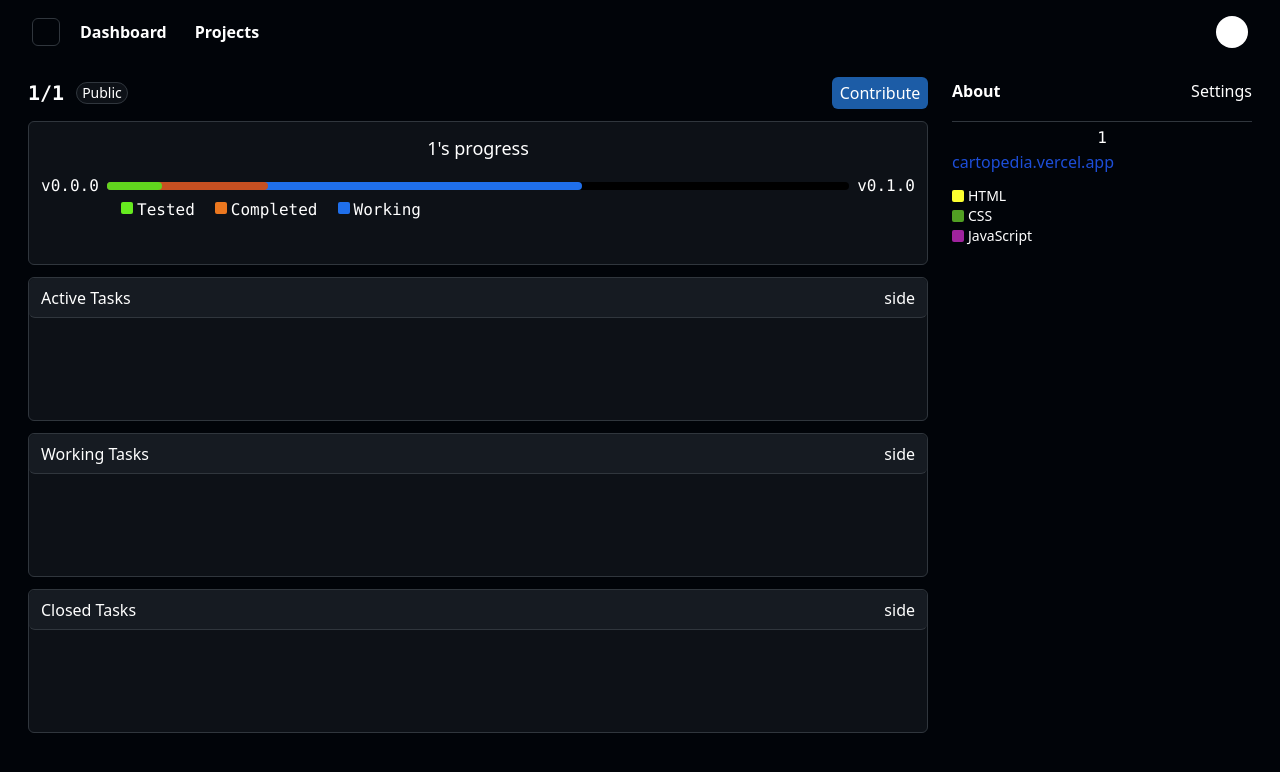
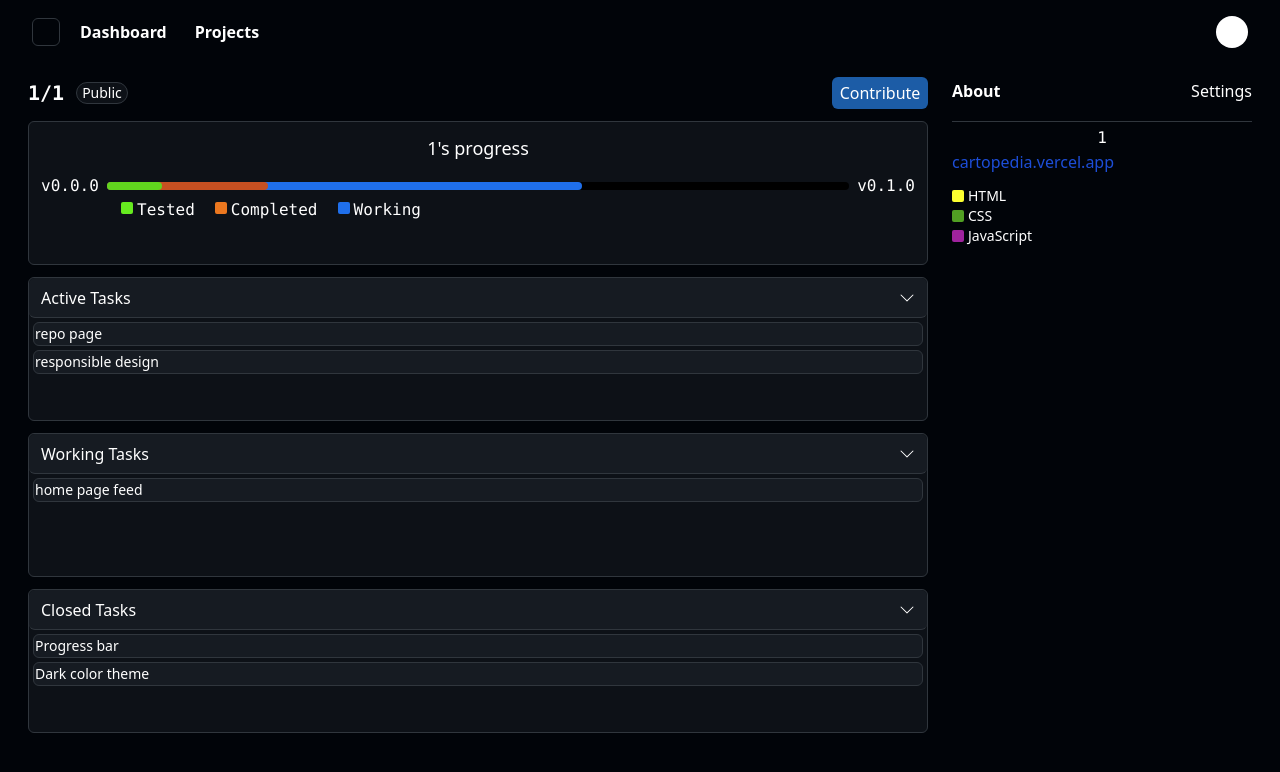
Before and after one commit to abancp/pithub-frontend, a Next.js app: page /1/1 in a window 1280 px wide. Shown: the top 772 px of the page. Built offline with nearby package versions, Linux system fonts and the light colour scheme.

Commit message:
username/reponam page and version page is ready

```diff
--- a/package.json
+++ b/package.json
@@ -17,6 +17,7 @@
     "next": "14.1.4",
     "next-client-cookies": "^1.1.1",
     "react": "^18",
+    "react-beautiful-dnd": "^13.1.1",
     "react-dom": "^18",
     "react-hook-form": "^7.51.2",
     "sonner": "^1.4.41",
--- a/src/app/[username]/[reponame]/page.tsx
+++ b/src/app/[username]/[reponame]/page.tsx
@@ -29,13 +29,13 @@ function page({ params: { reponame, username } }: RepoPageProps) {
               <Progress reponame={reponame} />
             </div>
           </div>
-        <Tasks stage='Active'/>
-        <Tasks stage='Working'/>
-        <Tasks stage='Closed'/>
+        <Tasks stage='Active' initialTasks={["repo page","responsible design"]}/>
+        <Tasks stage='Working' initialTasks={["home page feed"]}/>
+        <Tasks stage='Closed' initialTasks={["Progress bar","Dark color theme"]} />
         </div>
         <div className="w-[300px]">
           <div className='h-7 mb-4 flex items-center justify-between'>
-            <h3 className='font-bold'>About</h3>
+             <h3 className='font-bold'>About</h3>
             <h3>Settings</h3>
           </div>
           <hr className='border-[#30363D] mb-1' />
--- a/src/app/page.tsx
+++ b/src/app/page.tsx
@@ -4,7 +4,6 @@ export default function Home() {
   return (
     <main className="px-10  min-h-[calc(100vh-64px)] flex gap-3 text-white">
       <div className=" w-[20rem] bg-[#0D1117]">
-
       </div>
       <div className="w-[100%] h-fit grid gap-3 grid-flow-row grid-cols-2 grid-rows-5 ">
         <Repo />
--- /dev/null
+++ b/src/components/Tasks/Tasks/Task/Task.tsx
@@ -0,0 +1,11 @@
+import React from 'react'
+
+function Task({name}:{name:string}) {
+  return (
+    <div draggable className='rounded-md h-fit w-full bg-[#161B22] border border-[#30363D]'>
+      <h4 className='m-[1px] font-light  text-sm'>{name}</h4>
+    </div>
+  )
+}
+
+export default Task
--- a/src/components/Tasks/Tasks/Tasks.tsx
+++ b/src/components/Tasks/Tasks/Tasks.tsx
@@ -1,14 +1,28 @@
 'use client'
-import React,{useState} from 'react'
+import React, { useState } from 'react'
+import Task from './Task/Task'
 
-function Tasks({stage}:{stage:string}) {
-    const [showFull,setShowFull] = useState<boolean>(true)
+function Tasks({ stage,initialTasks }: { stage: string,initialTasks:string[] }) {
+    const [showFull, setShowFull] = useState<boolean>(true)
+    const [tasks, setTasks] = useState<string[]>(initialTasks)
+
     return (
-        <div className={`border-[#30363D] rounded-md  ${showFull?"min-h-36":"min-h-10"} transition w-full border bg-[rgb(13,17,23)]`}>
-            <div onClick={(e)=>{setShowFull(!showFull)}} className={`cursor-pointer hover:opacity-85 w-full h-10 rounded-md ${showFull&&"border-b border-[#30363D]"} px-3 flex items-center justify-between  bg-[#161B22]`}>
+        <div className={`border-[#30363D] rounded-md  ${showFull ? "min-h-36" : "h-10"} transition w-full border bg-[rgb(13,17,23)]`}>
+            <div onClick={(e) => { setShowFull(!showFull) }} className={`cursor-pointer hover:opacity-85 w-full h-10 rounded-md ${showFull && "border-b border-[#30363D]"} px-3 flex items-center justify-between  bg-[#161B22]`}>
                 <h2>{stage} Tasks</h2>
-                <h3>{showFull?"side":"bottum"}</h3>
+                {showFull ? <svg xmlns="http://www.w3.org/2000/svg" width="16" height="16" fill="currentColor" className="bi bi-chevron-down" viewBox="0 0 16 16">
+                    <path fill-rule="evenodd" d="M1.646 4.646a.5.5 0 0 1 .708 0L8 10.293l5.646-5.647a.5.5 0 0 1 .708.708l-6 6a.5.5 0 0 1-.708 0l-6-6a.5.5 0 0 1 0-.708" />
+                </svg> : <svg xmlns="http://www.w3.org/2000/svg" width="16" height="16" fill="currentColor" className="bi bi-chevron-right" viewBox="0 0 16 16">
+                    <path fill-rule="evenodd" d="M4.646 1.646a.5.5 0 0 1 .708 0l6 6a.5.5 0 0 1 0 .708l-6 6a.5.5 0 0 1-.708-.708L10.293 8 4.646 2.354a.5.5 0 0 1 0-.708" />
+                </svg>}
             </div>
+
+            {showFull &&
+                <div className='p-1 flex gap-1 flex-col'>
+                    {tasks.map((task)=>(<Task name={task}/>))}
+                </div>
+            }
+
         </div>
     )
 }
--- a/tsconfig.json
+++ b/tsconfig.json
@@ -21,6 +21,6 @@
       "@/*": ["./*"]
     }
   },
-  "include": ["next-env.d.ts", "**/*.ts", "**/*.tsx", ".next/types/**/*.ts", "src/components/repo/CreateRepoForm"],
+  "include": ["next-env.d.ts", "**/*.ts", "**/*.tsx", ".next/types/**/*.ts", "src/components/repo/CreateRepoForm", "src/components/Tasks/Tasks/Tasks.tsx"],
   "exclude": ["node_modules"]
 }
```
Also changed, not shown: 1 other file (tests, documents, lock files or other folders).
